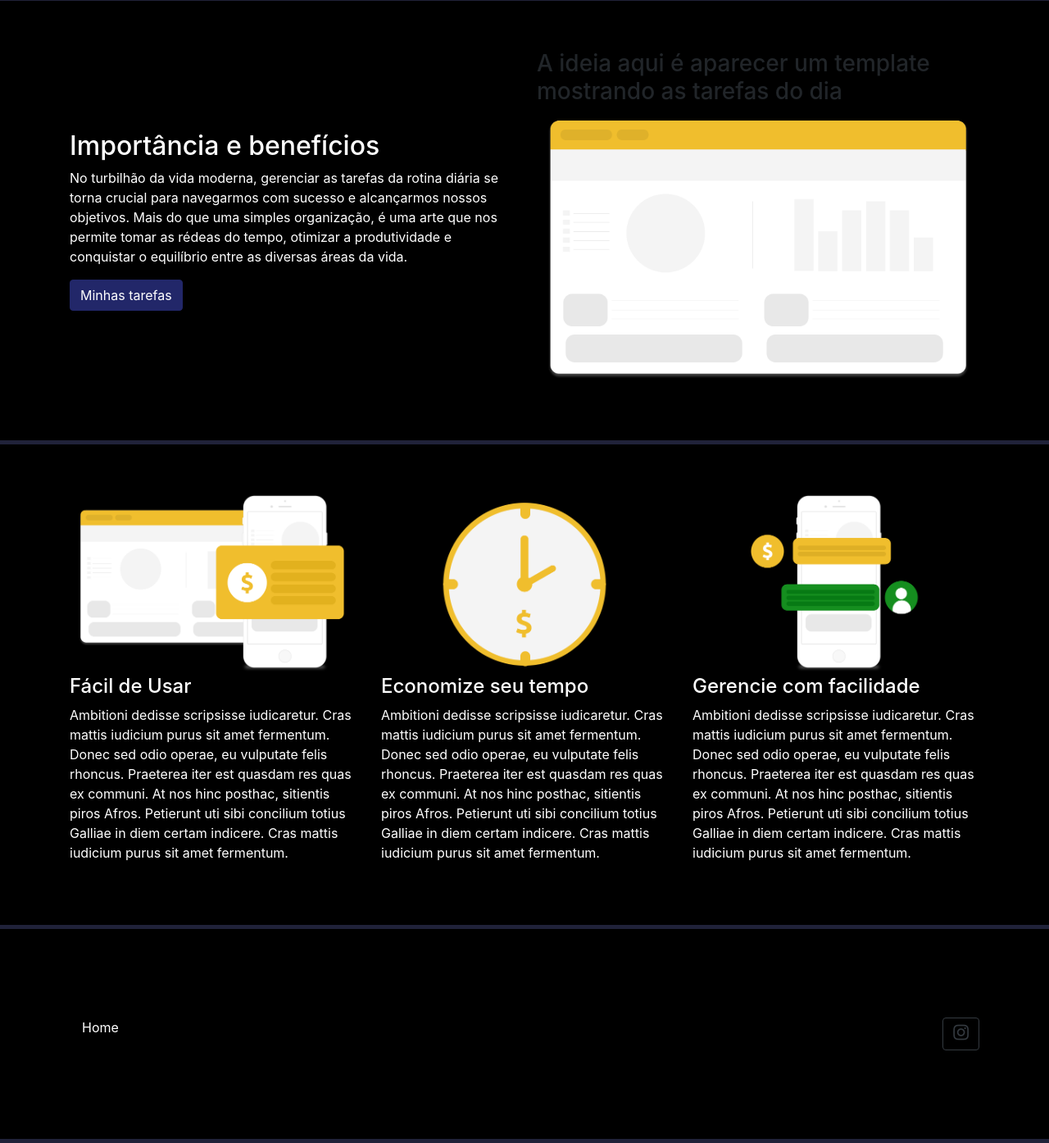
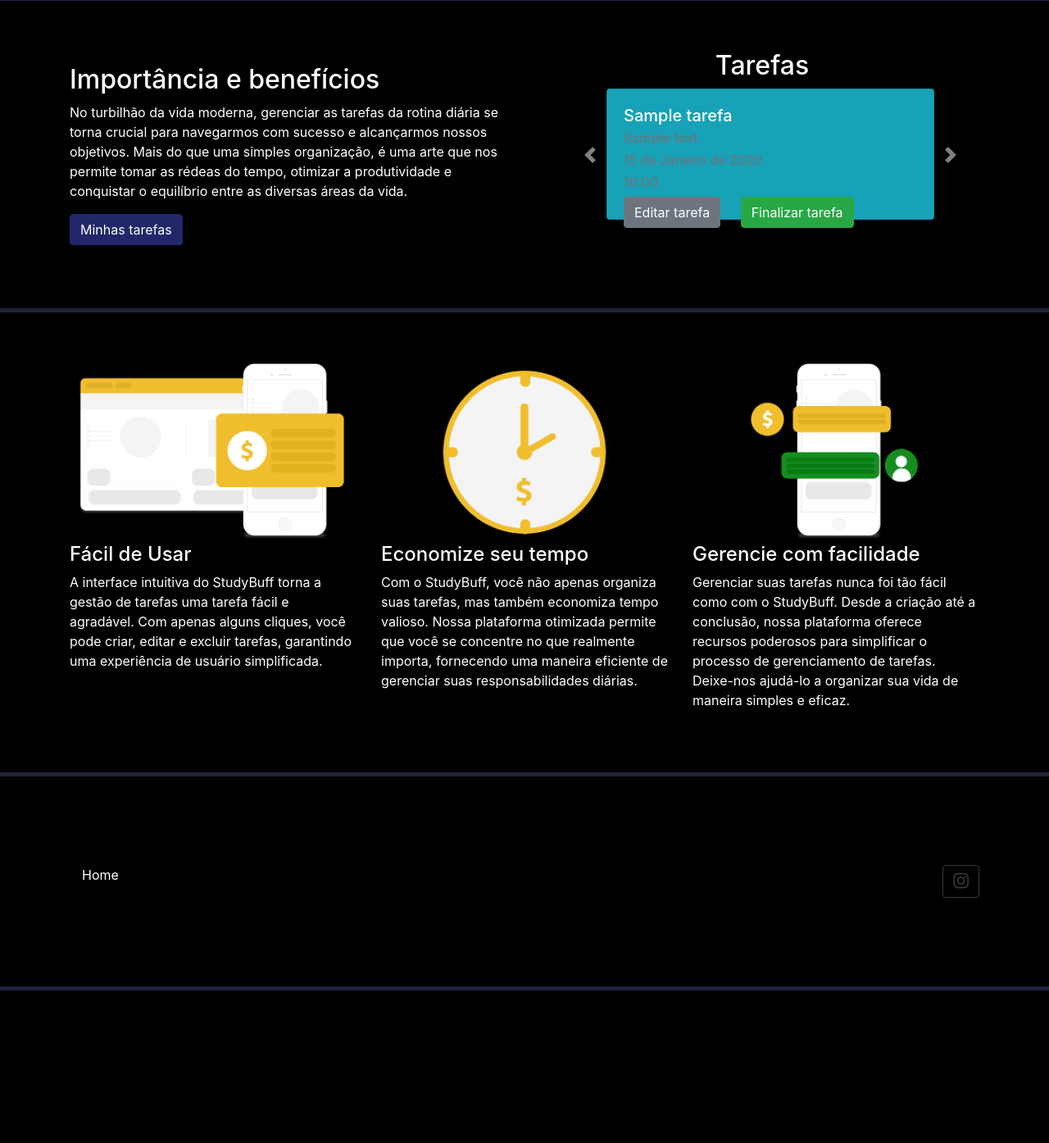
Before and after one commit to rribeiro200/studybuffapp, a Django app: template tarefas/templates/tarefas/index.html in a window 1280 px wide. Shown: the part 718-2112 px from the top of the page at 82% size. After the commit the page ends 1926 px from the top, so only its background shows below. Run offline with Django 5.2, Linux system fonts and the light colour scheme; the template is opened without the code that fills it: values that come from a table or form of the project are taken from there, others are empty; tables that the repository leaves empty hold one stand-in row (values such as "Sample post"); some libraries are stand-ins or nearby versions.

Commit message:
Implementação do card com carrousel apresentando as tarefas do usuário

```diff
--- a/tarefas/templates/tarefas/index.html
+++ b/tarefas/templates/tarefas/index.html
@@ -135,10 +135,43 @@
           </div>
         </div>
 
-        <div class="col-md-6">
-          <h3>A ideia aqui é aparecer um template mostrando as tarefas do dia</h3>
-          <img src="{% static 'img/saiba.png' %}" class="img-fluid">
+        <!-- CARROUSEL -->
+        <div style="margin-left: 100px;" id="carouselExampleControls" class="carousel slide" data-ride="carousel">
+          <div class="carousel-inner">
+            <H2 style="color: white; text-align: center; margin-right: 20px;">Tarefas</H2>
+
+            {% for tarefa in tarefas %}
+            <div class="carousel-item {% if forloop.first %}active{% endif %}">
+              <div class="card text-white bg-info  mb-5" style="width: 25rem; height: 10rem;">
+                <div class="card-body">
+                  <h5 class="card-title">{{ tarefa.titulo }}</h5>
+                  <h6 class="card-subtitle mb-2 text-muted">{{ tarefa.descricao }}</h6>
+                  <h6 class="card-text mb-2 text-muted">{{ tarefa.data }}</h6>
+                  <h6 class="card-text mb-2 text-muted">{{ tarefa.hora }}</h6>
+                  <a href="{% url 'tarefas:editar_tarefa' tarefa.pk %}" class="card-link btn btn-secondary">Editar
+                    tarefa</a>
+                  <a href="{% url 'tarefas:finalizar_tarefa' tarefa.pk %}" class="card-link btn btn-success">Finalizar
+                    tarefa</a>
+                </div>
+              </div>
+            </div>
+            {% endfor %}
+
+          </div>
+          <!-- Controles de Navegação -->
+          <a class="carousel-control-prev" href="#carouselExampleControls" role="button" data-slide="prev"
+            style="margin-left: -50px;">
+            <span class="carousel-control-prev-icon" aria-hidden="true"></span>
+            <span class="sr-only">Anterior</span>
+          </a>
+          <a class="carousel-control-next" href="#carouselExampleControls" role="button" data-slide="next"
+            style="margin-right: -50px;">
+            <span class="carousel-control-next-icon" aria-hidden="true"></span>
+            <span class="sr-only">Próximo</span>
+          </a>
         </div>
+        <!-- CARROUSEL -->
+
 
       </div>
     </div>
@@ -152,10 +185,8 @@
           <img src="{% static 'img/facil.png' %}" class="img-fluid">
           <h4 style="color: white;">Fácil de Usar</h4>
           <p style="color: white;">
-            Ambitioni dedisse scripsisse iudicaretur. Cras mattis iudicium purus sit amet fermentum. Donec sed odio
-            operae, eu vulputate felis rhoncus. Praeterea iter est quasdam res quas ex communi. At nos hinc posthac,
-            sitientis piros Afros. Petierunt uti sibi concilium totius Galliae in diem certam indicere. Cras mattis
-            iudicium purus sit amet fermentum.
+            A interface intuitiva do StudyBuff torna a gestão de tarefas uma tarefa fácil e agradável. Com apenas alguns
+            cliques, você pode criar, editar e excluir tarefas, garantindo uma experiência de usuário simplificada.
           </p>
         </div>
 
@@ -163,10 +194,9 @@
           <img src=" {% static 'img/economize.png' %} " class="img-fluid">
           <h4 style="color: white;">Economize seu tempo</h4>
           <p style="color: white;" class="text-wrap">
-            Ambitioni dedisse scripsisse iudicaretur. Cras mattis iudicium purus sit amet fermentum. Donec sed odio
-            operae, eu vulputate felis rhoncus. Praeterea iter est quasdam res quas ex communi. At nos hinc posthac,
-            sitientis piros Afros. Petierunt uti sibi concilium totius Galliae in diem certam indicere. Cras mattis
-            iudicium purus sit amet fermentum.
+            Com o StudyBuff, você não apenas organiza suas tarefas, mas também economiza tempo valioso. Nossa plataforma
+            otimizada permite que você se concentre no que realmente importa, fornecendo uma maneira eficiente de
+            gerenciar suas responsabilidades diárias.
           </p>
         </div>
 
@@ -174,10 +204,9 @@
           <img src=" {% static 'img/suporte.png' %}" class="img-fluid">
           <h4 style="color: white;">Gerencie com facilidade</h4>
           <p style="color: white;">
-            Ambitioni dedisse scripsisse iudicaretur. Cras mattis iudicium purus sit amet fermentum. Donec sed odio
-            operae, eu vulputate felis rhoncus. Praeterea iter est quasdam res quas ex communi. At nos hinc posthac,
-            sitientis piros Afros. Petierunt uti sibi concilium totius Galliae in diem certam indicere. Cras mattis
-            iudicium purus sit amet fermentum.
+            Gerenciar suas tarefas nunca foi tão fácil como com o StudyBuff. Desde a criação até a conclusão, nossa
+            plataforma oferece recursos poderosos para simplificar o processo de gerenciamento de tarefas. Deixe-nos
+            ajudá-lo a organizar sua vida de maneira simples e eficaz.
           </p>
         </div>
 
```
Also changed, not shown: tarefas/views.py (+6 -2 lines), todo.md (+3 -2 lines).
